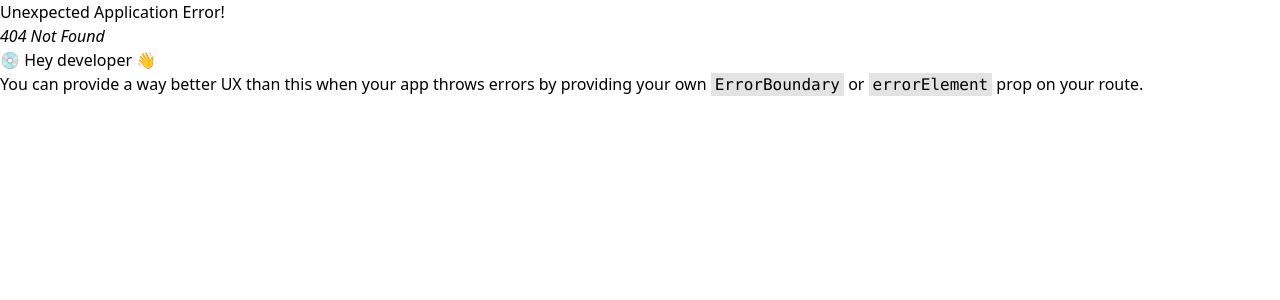
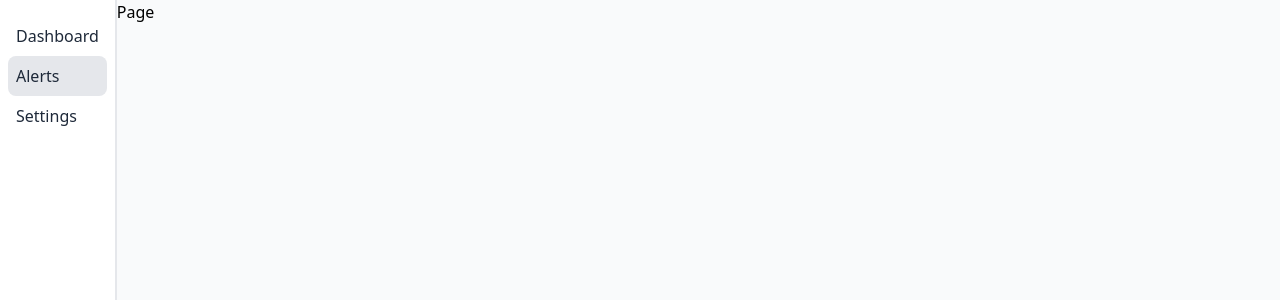
Before and after one commit to nickAndrey/stackhunt, a React (Vite) app: page /alerts in a window 1280 px wide. Before the commit this address had no page. Shown: the top 300 px of the page. Built offline with nearby package versions, Linux system fonts and the light colour scheme.

Commit message:
Add alerts and settings pages, update router

```diff
--- a/src/app/layout/app-layout/AppLayout.tsx
+++ b/src/app/layout/app-layout/AppLayout.tsx
@@ -1,14 +1,17 @@
 import { Suspense } from 'react';
 import { Outlet } from 'react-router';
+import { Navigation } from './components/Navigation';
 import { SideBar } from './components/SideBar';
 
 function AppLayout() {
   return (
     <div className="grid grid-cols-[auto_1fr] h-screen w-full">
-      <SideBar />
+      <SideBar>
+        <Navigation />
+      </SideBar>
 
       <Suspense fallback="Loading...">
-        <main className="overflow-y-auto">
+        <main className="overflow-y-auto bg-gray-50">
           <Outlet />
         </main>
       </Suspense>
--- a/src/app/layout/app-layout/components/Navigation/Navigation.tsx
+++ b/src/app/layout/app-layout/components/Navigation/Navigation.tsx
@@ -5,6 +5,16 @@ const routes = [
     id: 0,
     href: '/dashboard',
     label: 'Dashboard',
+  },
+  {
+    id: 1,
+    href: '/alerts',
+    label: 'Alerts',
+  },
+  {
+    id: 2,
+    href: '/settings',
+    label: 'Settings',
   },
 ];
 
--- a/src/app/layout/app-layout/components/SideBar/SideBar.tsx
+++ b/src/app/layout/app-layout/components/SideBar/SideBar.tsx
@@ -1,15 +1,19 @@
-import { useRef } from 'react';
-import { Navigation } from '../Navigation';
+import { useRef, type ReactNode } from 'react';
+
 import useResizeSideBar from './hooks/useResizeSideBar';
 
-function SideBar() {
+type SideBarProps = {
+  children: ReactNode;
+};
+
+function SideBar({ children }: SideBarProps) {
   const ref = useRef<HTMLDivElement | null>(null);
 
   useResizeSideBar({ ref });
 
   return (
     <aside className="grid grid-cols-[1fr_auto] overflow-y-auto group" id="side-bar">
-      <Navigation />
+      {children}
       <div
         className="w-0.5 h-full bg-gray-200 hover:bg-gray-300 hover:w-1 hover:cursor-grab transition-[width,background] group-[.active]:bg-blue-300 group-[.active]:w-1"
         ref={ref}
--- a/src/app/router.tsx
+++ b/src/app/router.tsx
@@ -4,6 +4,8 @@ import AuthLayout from './layout/AuthLayout';
 import RouteGuard from './layout/RouteGuard';
 
 const DashboardPage = lazy(() => import('@/domains/dashboard/Page'));
+const AlertsPage = lazy(() => import('@/domains/alerts/Page'));
+const SettingsPage = lazy(() => import('@/domains/settings/Page'));
 const LoginPage = lazy(() => import('@/domains/login/Page'));
 const RegisterPage = lazy(() => import('@/domains/register/Page'));
 
@@ -19,6 +21,14 @@ const router = createBrowserRouter([
       {
         path: '/dashboard',
         element: <DashboardPage />,
+      },
+      {
+        path: '/alerts',
+        element: <AlertsPage />,
+      },
+      {
+        path: '/settings',
+        element: <SettingsPage />,
       },
     ],
   },
--- /dev/null
+++ b/src/domains/alerts/Page.tsx
@@ -0,0 +1,5 @@
+function Page() {
+  return <div>Page</div>;
+}
+
+export default Page;
--- /dev/null
+++ b/src/domains/settings/Page.tsx
@@ -0,0 +1,5 @@
+function Page() {
+  return <div>Page</div>;
+}
+
+export default Page;
```
